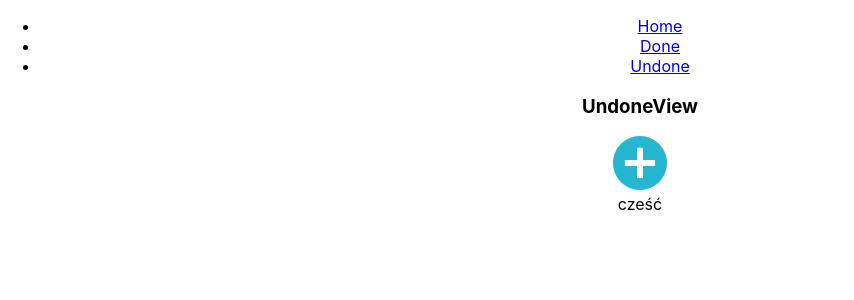
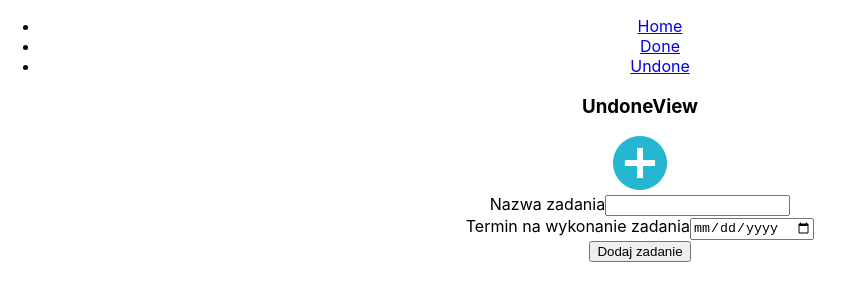
Before and after one commit to KarolChilimoniuk/ReminderApp, a React (Create React App) app: page /undone in a window 1280 px wide. Both pictures are taken after a click on the picture 640 px from the left and 163 px from the top of the page. Shown: the top 300 px of the page, without its empty margins (0-854 px from the left). Built offline with nearby package versions, Linux system fonts and the light colour scheme.

Commit message:
feat: added simple modal state changer

```diff
--- a/src/components/Modals/NewTaskModal/NewTaskModal.js
+++ b/src/components/Modals/NewTaskModal/NewTaskModal.js
@@ -1,7 +1,43 @@
-import React from "react";
+import React, { useState } from "react";
+//import Task from "../../../models/taskModel";
 
 const NewTaskModal = ({ visible }) => {
-  return visible ? <div>cześć</div> : null;
+  let [TaskName, newTaskName] = useState("");
+  let [TaskFinalDate, newTaskFinalDate] = useState("");
+
+  const nameHandler = (e) => {
+    newTaskName(e.target.value);
+    console.log(TaskName);
+  };
+
+  const finalDateHandler = (e) => {
+    newTaskFinalDate(e.target.value);
+    console.log(e.target.value);
+    console.log(TaskFinalDate);
+  };
+
+  return visible ? (
+    <form
+      onSubmit={() => {
+        alert(`${TaskFinalDate}, ${TaskName}`);
+      }}
+    >
+      <div>
+        <label htmlFor="taskName">Nazwa zadania</label>
+        <input
+          type="text"
+          id="taskName"
+          //value={newTask.name}
+          onChange={nameHandler}
+        />
+      </div>
+      <div>
+        <label htmlFor="taskDate">Termin na wykonanie zadania</label>
+        <input type="date" id="taskDate" onChange={finalDateHandler} />
+      </div>
+      <input type="submit" value="Dodaj zadanie" />
+    </form>
+  ) : null;
 };
 
 export default NewTaskModal;
```
